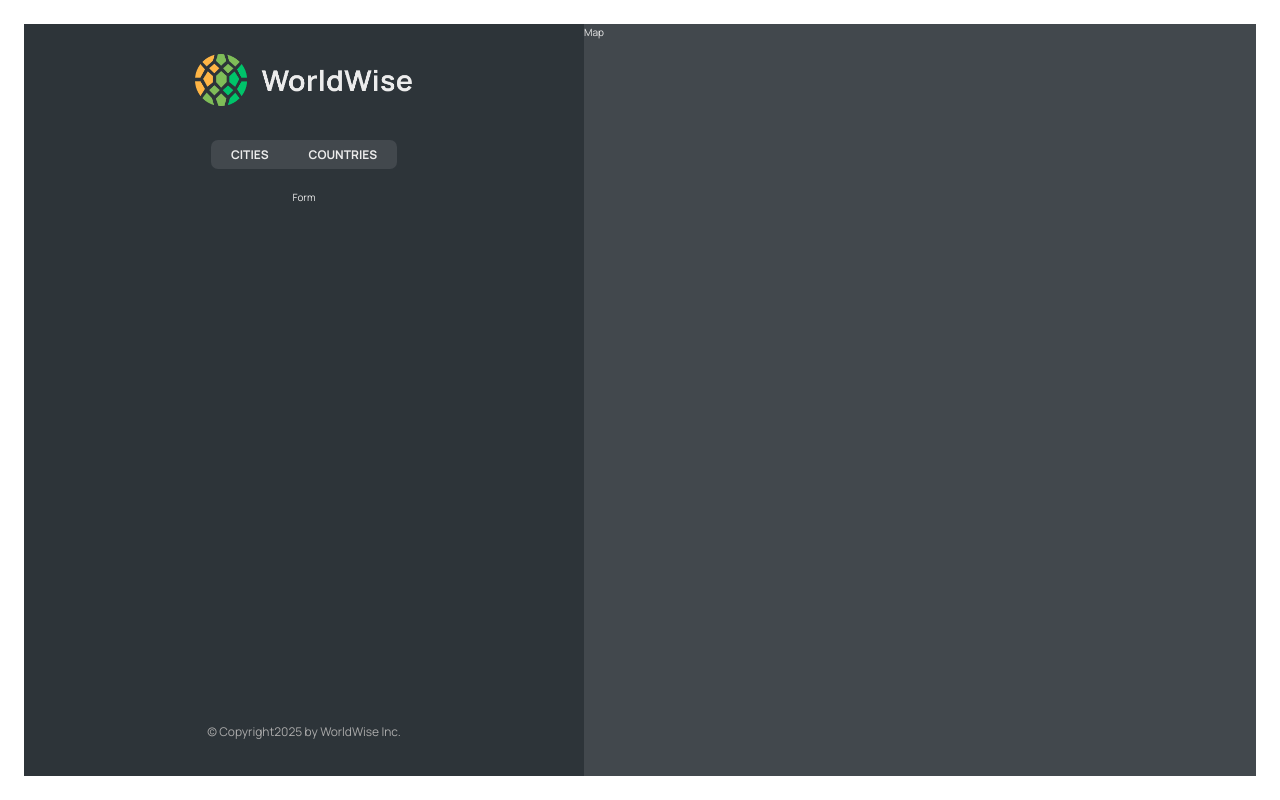
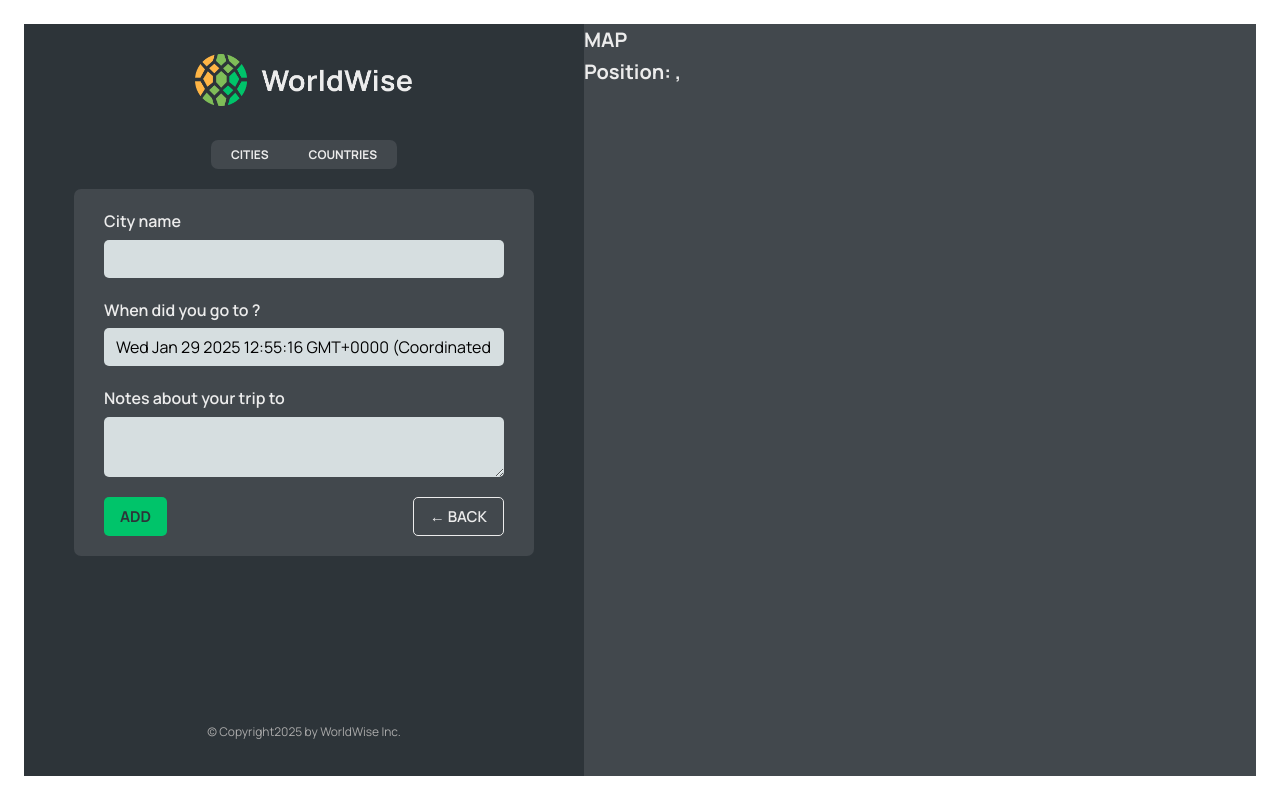
Before and after one commit to NidzaX/worldwise, a React (Vite) app: page /app/form in a window 1280 px wide. Built offline with nearby package versions, Linux system fonts and the light colour scheme; data requests are answered from the project's data file.

Commit message:
Added Programmatic Navigation with useNavigate hook

```diff
--- a/src/App.jsx
+++ b/src/App.jsx
@@ -1,4 +1,4 @@
-import { BrowserRouter, Routes, Route } from "react-router-dom";
+import { BrowserRouter, Routes, Route, Navigate } from "react-router-dom";
 import { useEffect, useState } from "react";
 
 import Product from "./pages/Product";
@@ -7,11 +7,13 @@
 import PageNotFound from "./pages/PageNotFound";
 import AppLayout from "./pages/AppLayout";
 import Login from "./pages/Login";
-import "./index.css";
 import CityList from "./components/CityList";
 import CountryList from "./components/CountryList";
+import City from "./components/City";
+import Form from "./components/Form";
+import "./index.css";
+
 const BASE_URL = "http://localhost:8000";
-
 function App() {
   const [cities, setCities] = useState([]);
   const [isLoading, setIsLoading] = useState(false);
@@ -40,19 +42,17 @@
         <Route path="product" element={<Product />} />
         <Route path="login" element={<Login />} />
         <Route path="app" element={<AppLayout />}>
-          <Route
-            index
-            element={<CityList cities={cities} isLoading={isLoading} />}
-          />
+          <Route index element={<Navigate replace to="cities" />} />
           <Route
             path="cities"
             element={<CityList cities={cities} isLoading={isLoading} />}
           />
+          <Route path="cities/:id" element={<City />} />
           <Route
             path="countries"
             element={<CountryList cities={cities} isLoading={isLoading} />}
           />
-          <Route path="form" element={<p>Form</p>} />
+          <Route path="form" element={<Form />} />
         </Route>
         <Route path="*" element={<PageNotFound />} />
       </Routes>
--- /dev/null
+++ b/src/components/Button.jsx
@@ -0,0 +1,11 @@
+import styles from "./Button.module.css";
+
+function Button({ children, onClick, type }) {
+  return (
+    <button onClick={onClick} className={`${styles.btn} ${styles[type]}`}>
+      {children}
+    </button>
+  );
+}
+
+export default Button;
--- a/src/components/City.jsx
+++ b/src/components/City.jsx
@@ -51,9 +51,7 @@
         </a>
       </div>
 
-      <div>
-        <ButtonBack />
-      </div>
+      <div></div>
     </div>
   );
 }
--- a/src/components/CityItem.jsx
+++ b/src/components/CityItem.jsx
@@ -1,6 +1,6 @@
 import styles from "./CityItem.module.css";
 import Flag from "react-world-flags";
-
+import { Link } from "react-router-dom";
 const emojiToCountryCode = {
   "🇵🇹": "PT",
   "🇪🇸": "ES",
@@ -15,13 +15,17 @@
   }).format(new Date(date));
 
 function CityItem({ city }) {
-  const { cityName, emoji, date } = city;
+  const { cityName, emoji, date, id, position } = city;
   const countryCode = emojiToCountryCode[emoji];
 
   console.log(city);
 
   return (
-    <li className={styles.cityItem}>
+    <li>
+      <Link
+        className={styles.cityItem}
+        to={`${id}?lat=${position.lat}&lng=${position.lng}`}
+      >
         <div className={styles.cityName}>
           <span className={`${styles.emoji} ${styles.flag}`}>
             {countryCode ? <Flag code={countryCode} /> : emoji}
@@ -30,6 +34,7 @@
         </div>
         <time className={styles.date}>({formatDate(date)})</time>
         <button className={styles.deleteBtn}>&times;</button>
+      </Link>
     </li>
   );
 }
--- a/src/components/CountryList.jsx
+++ b/src/components/CountryList.jsx
@@ -30,7 +30,7 @@
   return (
     <ul className={styles.countryList}>
       {countries.map((country) => (
-        <CountryItem country={country} />
+        <CountryItem country={country} key={country.country} />
       ))}
     </ul>
   );
--- a/src/components/Form.jsx
+++ b/src/components/Form.jsx
@@ -2,7 +2,9 @@
 
 import { useState } from "react";
 
+import Button from "./Button";
 import styles from "./Form.module.css";
+import { useNavigate } from "react-router-dom";
 
 export function convertToEmoji(countryCode) {
   const codePoints = countryCode
@@ -13,6 +15,8 @@
 }
 
 function Form() {
+  const navigate = useNavigate();
+
   const [cityName, setCityName] = useState("");
   const [country, setCountry] = useState("");
   const [date, setDate] = useState(new Date());
@@ -49,8 +53,16 @@
       </div>
 
       <div className={styles.buttons}>
-        <button>Add</button>
-        <button>&larr; Back</button>
+        <Button type="primary">Add</Button>
+        <Button
+          type="back"
+          onClick={(e) => {
+            e.preventDefault();
+            navigate(-1);
+          }}
+        >
+          &larr; Back
+        </Button>
       </div>
     </form>
   );
--- a/src/components/Map.jsx
+++ b/src/components/Map.jsx
@@ -1,7 +1,24 @@
+import { useNavigate, useSearchParams } from "react-router-dom";
 import styles from "./Map.module.css";
 
 function Map() {
-  return <div className={styles.mapContainer}>Map</div>;
+  const navigate = useNavigate();
+  const [searchParams, setSearchParams] = useSearchParams();
+  const lat = searchParams.get("lat");
+  const lng = searchParams.get("lng");
+  return (
+    <div
+      className={styles.mapContainer}
+      onClick={() => {
+        navigate("form");
+      }}
+    >
+      <h1>MAP</h1>
+      <h1>
+        Position: {lat}, {lng}
+      </h1>
+    </div>
+  );
 }
 
 export default Map;
```
Lines whose indentation alone changed are shown as unchanged.
